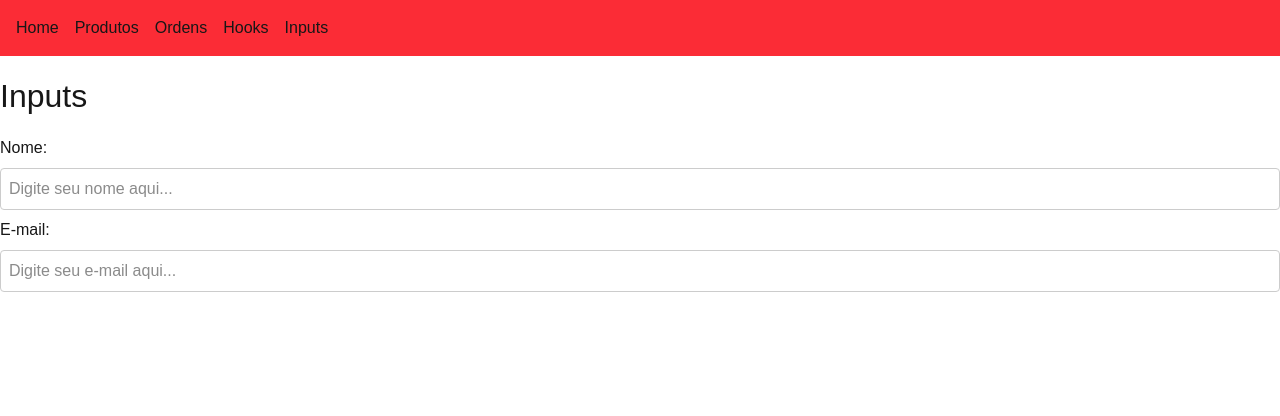
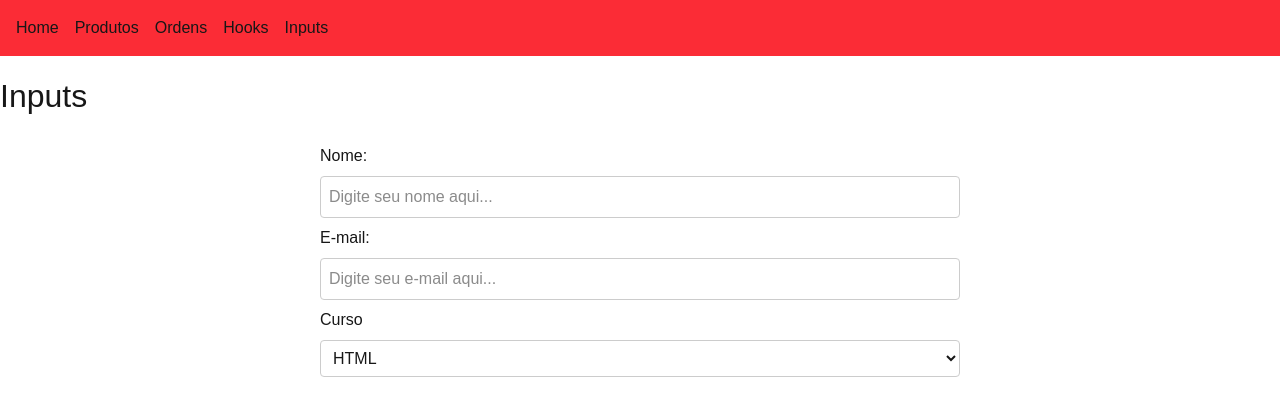
Before and after one commit to allanlimass/next-js, a Next.js app: page /inputs in a window 1280 px wide. Shown: the top 416 px of the page. Built offline with nearby package versions, Linux system fonts and the light colour scheme.

Commit message:
Adição de um select e esterilização da página Inputs

```diff
--- a/app/globals.css
+++ b/app/globals.css
@@ -39,7 +39,7 @@ button {
   cursor: pointer;
 }
 
-input {
+input, select {
   padding: 8px;
   border: 1px solid #ccc;
   border-radius: 4px;
--- a/app/inputs/page.tsx
+++ b/app/inputs/page.tsx
@@ -6,13 +6,17 @@ import { useState } from "react"
 export default function Inputs() {
     const [name, setName] = useState<string>('')
     const [email, setEmail] = useState<string>('')
+    const [course, setCourse] = useState<string>('')
 
     return (
         <div>
             <Header/>
             <h1>Inputs</h1>
-            <div className="flex flex-col gap-2 mt-2">
-                <label htmlFor="">Nome:</label>
+            <div className="flex flex-col items-center">
+                <div className="flex flex-col gap-2 mt-2 w-1/2">
+                    <label htmlFor="">
+                        Nome:
+                    </label>
                     <input
                         type="text"
                         name="name"
@@ -22,8 +26,10 @@ export default function Inputs() {
                         onChange={(e) => setName(e.target.value)}
                     />
                 </div>
-            <div className="flex flex-col gap-2 mt-2">
-                <label htmlFor="">E-mail:</label>
+                <div className="flex flex-col gap-2 mt-2 w-1/2">
+                    <label htmlFor="">
+                        E-mail:
+                    </label>
                     <input
                         type="text"
                         name="email"
@@ -33,6 +39,25 @@ export default function Inputs() {
                         onChange={(e) => setEmail(e.target.value)}
                     />
                 </div>
+                <div className="flex flex-col gap-2 mt-2 w-1/2">
+                    <label htmlFor="">Curso</label>
+                    <select
+                        name="course"
+                        id="course"
+                        onChange={(e) => setCourse(e.target.value)}
+                        value={course}
+                    >
+                        <option value="HTML">HTML</option>
+                        <option value="React">React</option>
+                        <option value="C++">C++</option>
+                        <option value="JavaScript">JavaScript</option>
+                        <option value="Arduino">Arduino</option>
+                        <option value="CSS">CSS</option>
+                        <option value="Next.js">Next.js</option>
+                        <option value="Node.js">Node.js</option>
+                    </select>
+                </div>
+            </div>
         </div>
     )
 }
```
Lines whose indentation alone changed are shown as unchanged.
